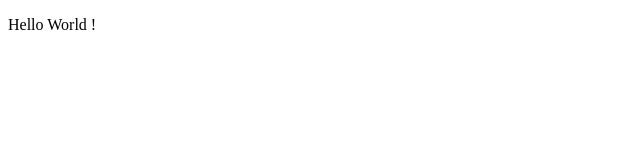
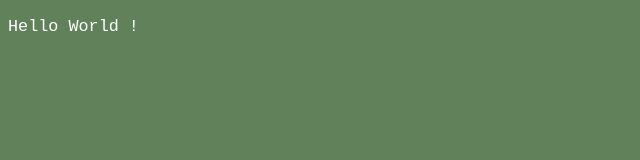
Before and after one commit to Brandy-ii/grooming-site, a plain HTML site: page index.html in a window 1280 px wide. Shown: the whole page, without its empty margins (0-640 px from the left). Drawn offline with Linux system fonts and the light colour scheme.

Commit message:
Makin it Green

```diff
--- a/index.html
+++ b/index.html
@@ -12,7 +12,7 @@
 
         </header>
 
-        <div class="mass content">
+        <div class="main-content">
             <p>Hello World !</p>
         </div>
     </body>
--- a/style-sheet.css
+++ b/style-sheet.css
@@ -0,0 +1,6 @@
+body {
+    background-color: rgb(96, 129, 89);
+    color: rgb(255, 255, 255);
+    font-family: 'Courier New';
+    font-size: 1.05rem;
+  }
```
